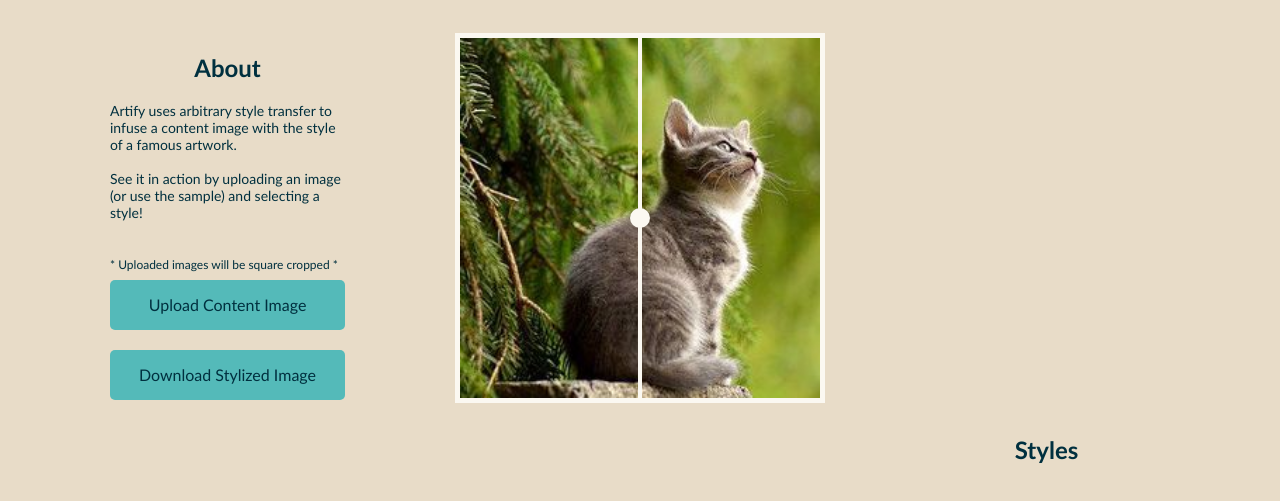
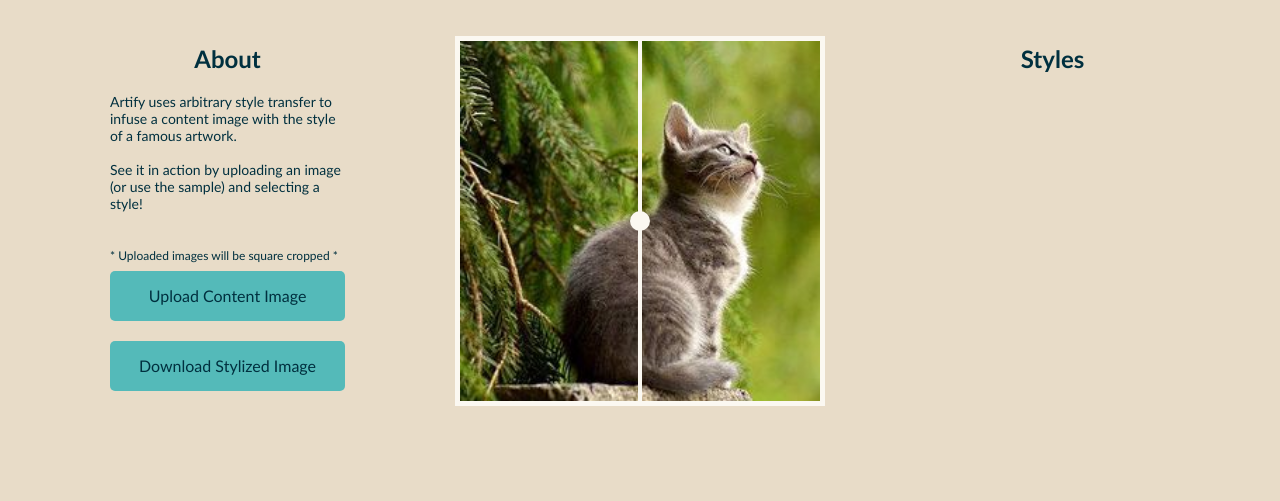
Before and after one commit to kzhangm02/Artify, a plain HTML site: page index.html in a window 1280 px wide. Shown: the part 83-584 px from the top of the page. Drawn offline with Linux system fonts and the light colour scheme; a script that the page names is missing.

Commit message:
Update styles.css

```diff
--- a/styles.css
+++ b/styles.css
@@ -47,10 +47,22 @@ button {
 	line-height: 80px;
 }
 
+.flex-container {
+	display: flex;
+	justify-content: center;
+}
+
+.intro-actions-container {
+	width: 350px;
+	margin-left: auto;
+	margin-right: auto;
+}
+
 .intro-actions {
-	position: absolute;
-	margin-left: 110px;
+	position: relative;
 	width: 235px;
+	margin-left: auto;
+	margin-right: auto;
 }
 
 .disabled-btn {
@@ -84,6 +96,15 @@ button {
 	opacity: 0.5
 }
 
+.content-container {
+	position: relative;
+	width: 360px;
+	height: 360px;
+	border: 5px solid var(--img-border-color);
+	margin-top: 12px;
+	margin-bottom: 12px;
+}
+
 .content-container-background {
 	position: absolute;
 	z-index: -2;
@@ -94,22 +115,8 @@ button {
 	background: var(--img-border-color);
 }
 
-.content-container {
-	position: relative;
-	left: 0;
-	right: 0;
-	margin-left: auto;
-	margin-right: auto;
-	margin-top: 36px;
-	width: 360px;
-	height: 360px;
-	border: 5px solid var(--img-border-color);
-	margin-bottom: 12px;
-}
-
 .crop-content-container {
 	position: absolute;
-	display: inline-block;
 	width: 100%;
 	height: 100%;
 	overflow: hidden;
@@ -123,15 +130,12 @@ button {
 	background-color: var(--img-border-color);
 }
 
-.status {
+.style-selection {
 	position: relative;
-	top: 340px;
-}
-
-.style-selection {
-	position: absolute;
-	margin-left: 880px;
 	text-align: center;
+	width: 350px;
+	margin-left: auto;
+	margin-right: auto;
 }
 
 .style-container {
@@ -170,6 +174,11 @@ button {
 	border: 3px solid var(--style-select-color);
 	border-bottom: 2px solid var(--style-select-color);
 	opacity: 1;
+}
+
+.status {
+	position: relative;
+	top: 16px;
 }
 
 .crop-selected-style-container {
```
